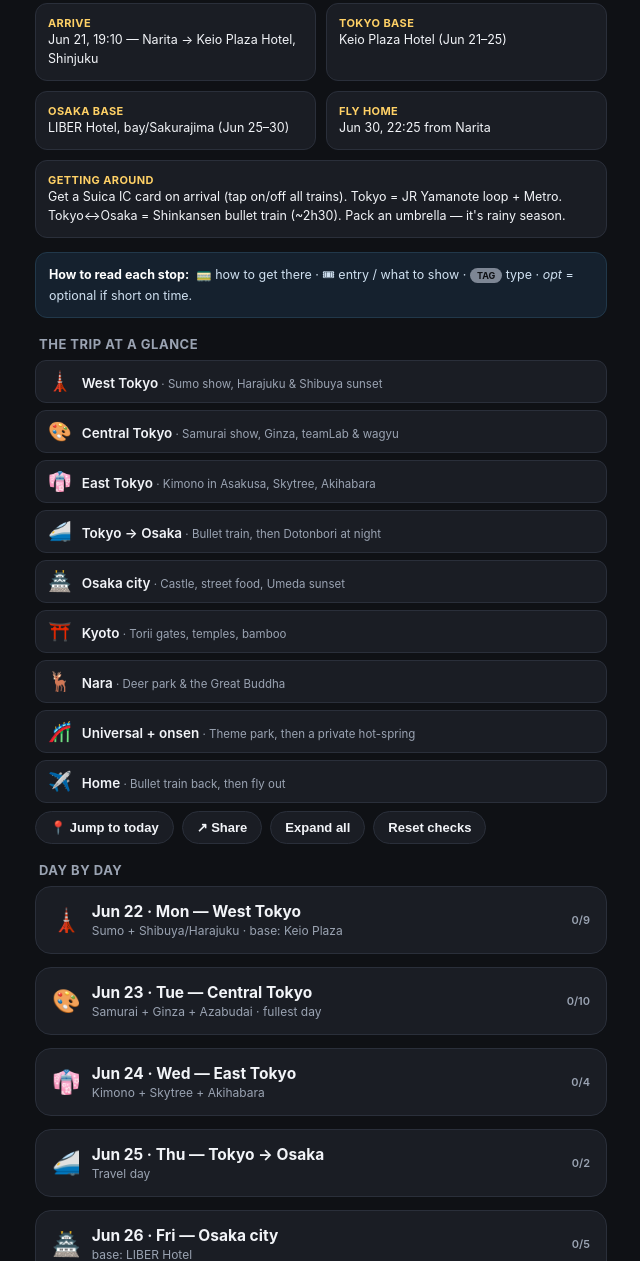
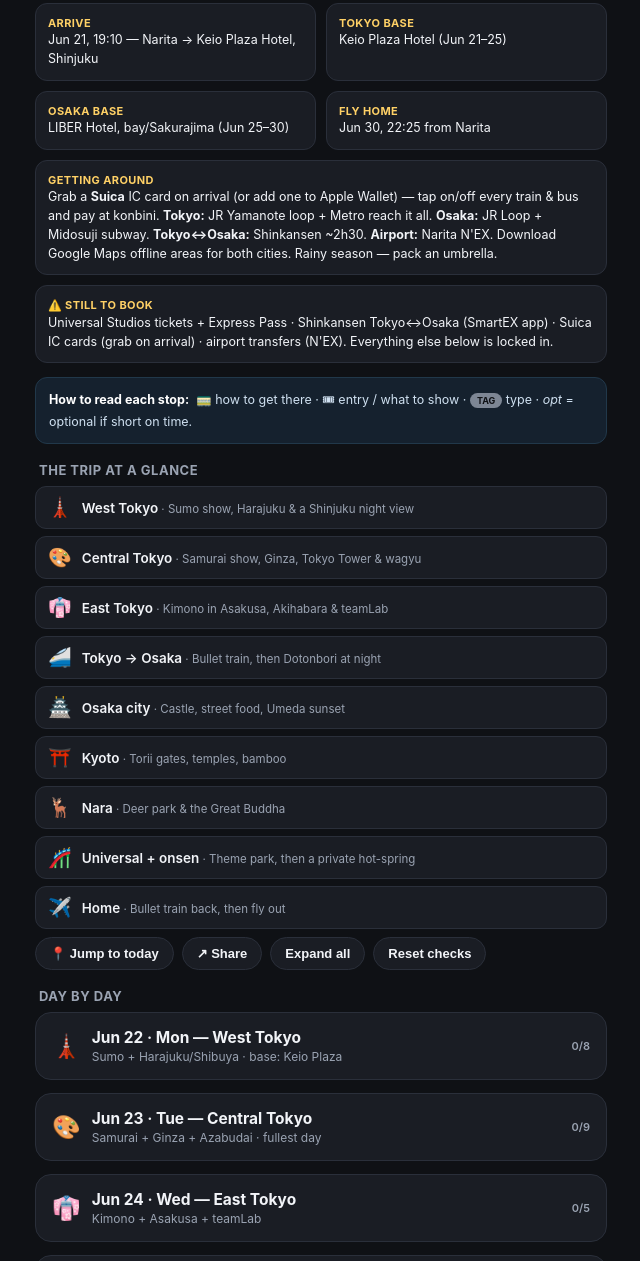
Before and after one commit to LoriT0T/japan-trip, a plain HTML site: page index.html in a window 1280 px wide. Shown: the part 196-1457 px from the top of the page, without its empty margins (319-959 px from the left). Drawn offline with nearby package versions, Linux system fonts and the light colour scheme; no server answers.

Commit message:
Lock in sumo/samurai/kimono/teamLab bookings; gov-bldg deck replaces Shibuya Sky; drop Skytree; flag still-to-book items

```diff
--- a/index.html
+++ b/index.html
@@ -81,7 +81,8 @@
     <div class="gcard"><div class="k">Tokyo base</div>Keio Plaza Hotel (Jun 21–25)</div>
     <div class="gcard"><div class="k">Osaka base</div>LIBER Hotel, bay/Sakurajima (Jun 25–30)</div>
     <div class="gcard"><div class="k">Fly home</div>Jun 30, 22:25 from Narita</div>
-    <div class="gcard full"><div class="k">Getting around</div>Get a Suica IC card on arrival (tap on/off all trains). Tokyo = JR Yamanote loop + Metro. Tokyo↔Osaka = Shinkansen bullet train (~2h30). Pack an umbrella — it's rainy season.</div>
+    <div class="gcard full"><div class="k">Getting around</div>Grab a <b>Suica</b> IC card on arrival (or add one to Apple Wallet) — tap on/off every train &amp; bus and pay at konbini. <b>Tokyo:</b> JR Yamanote loop + Metro reach it all. <b>Osaka:</b> JR Loop + Midosuji subway. <b>Tokyo↔Osaka:</b> Shinkansen ~2h30. <b>Airport:</b> Narita N'EX. Download Google Maps offline areas for both cities. Rainy season — pack an umbrella.</div>
+    <div class="gcard full"><div class="k">⚠️ Still to book</div>Universal Studios tickets + Express Pass · Shinkansen Tokyo↔Osaka (SmartEX app) · Suica IC cards (grab on arrival) · airport transfers (N'EX). Everything else below is locked in.</div>
   </div>
 
   <div class="legend">
@@ -111,37 +112,36 @@
 
 <script>
 const TRIP = [
- {date:"2026-06-22", e:"🗼", title:"Jun 22 · Mon — West Tokyo", sum:"Sumo show, Harajuku & Shibuya sunset", area:"Sumo + Shibuya/Harajuku · base: Keio Plaza", stops:[
-   {ic:"🏙️",tag:"Viewpoint",opt:true,name:"Metropolitan Gov Building",wiki:"Tokyo Metropolitan Government Building",desc:"Free 202m observation deck — an optional quick warm-up right by the hotel; skip if you want a slower start.",time:"09:30 (optional)",trip:"5-min walk from hotel (Tochomae)",pid:"ChIJnctryNSMGGARLv4MknPFseU",q:"Tokyo Metropolitan Government Building",ll:[35.689733,139.6916563],phone:"+81335207890",walk:true},
-   {ic:"🤼",tag:"Show",name:"Sumo Show — Sekisaku Bldg 2F",desc:"Live demo by retired pro wrestlers; you can step in the ring, plus chanko-nabe hotpot.",time:"11:00",trip:"~15-min walk, or JR Chuo-Sobu Shinjuku→Okubo",entry:"Enter by the door next to Daiso → 2F. Show QR; late entry refused; welcome drink incl.",pid:"ChIJk2SlFiGNGGARjl0jVGPDnjY",q:"Sekisaku Building Shinjuku",ll:[35.7025151,139.7080267]},
-   {ic:"⛩️",tag:"Shrine",name:"Meiji Jingu",wiki:"Meiji Shrine",desc:"Tokyo's grand forest shrine — peaceful wooded paths in the middle of the city.",time:"13:00",trip:"JR Yamanote Shinjuku→Harajuku (~4 min)",pid:"ChIJ5SZMmreMGGARcz8QSTiJyo8",q:"Meiji Jingu",ll:[35.6763976,139.6993259],phone:"+81333795511"},
-   {ic:"🍣",tag:"Lunch",name:"Kaiten Sushi Ginza Onodera",desc:"High-end conveyor-belt sushi — premium fish at relatively friendly prices.",time:"lunch · Omotesando",trip:"~10-min walk / Chiyoda Meiji-jingumae→Omotesando",pid:"ChIJyZOxItGNGGARWwp9_I4dZDA",q:"Ginza Onodera Omotesando",ll:[35.665805,139.7100254],phone:"+815030851700",walk:true},
+ {date:"2026-06-22", e:"🗼", title:"Jun 22 · Mon — West Tokyo", sum:"Sumo show, Harajuku & a Shinjuku night view", area:"Sumo + Harajuku/Shibuya · base: Keio Plaza", stops:[
+   {ic:"🤼",tag:"Show",name:"Sumo Show — Sekisaku Bldg 2F",desc:"Live demo by retired pro wrestlers (a show, not a tournament) — step in the ring, plus chanko-nabe hotpot (that's lunch).",time:"12:30 · arrive 12:20",trip:"~15-min walk, or JR Chuo-Sobu Shinjuku→Okubo",entry:"Meet on 2F of Sekisaku Bldg (Ōkubo 2-5-22). FRONT entrance only — the door next to Daiso, up the stairs to 2F. Do NOT use the rear entrance. Show your GetYourGuide ticket. Late entry may be refused, so be on time.",pid:"ChIJk2SlFiGNGGARjl0jVGPDnjY",q:"Sekisaku Building Shinjuku",ll:[35.7025151,139.7080267]},
+   {ic:"⛩️",tag:"Shrine",name:"Meiji Jingu",wiki:"Meiji Shrine",desc:"Tokyo's grand forest shrine — peaceful wooded paths in the middle of the city.",time:"15:00 · after sumo",trip:"JR Yamanote Shinjuku→Harajuku (~4 min)",pid:"ChIJ5SZMmreMGGARcz8QSTiJyo8",q:"Meiji Jingu",ll:[35.6763976,139.6993259],phone:"+81333795511"},
+   {ic:"🍣",tag:"Lunch",name:"Kaiten Sushi Ginza Onodera",desc:"High-end conveyor-belt sushi — premium fish at relatively friendly prices.",time:"~15:45 · Omotesando",trip:"~10-min walk / Chiyoda Meiji-jingumae→Omotesando",pid:"ChIJyZOxItGNGGARWwp9_I4dZDA",q:"Ginza Onodera Omotesando",ll:[35.665805,139.7100254],phone:"+815030851700",walk:true},
    {ic:"🍩",tag:"Coffee",name:"Higuma Doughnuts",desc:"Cult fresh-made fluffy doughnuts + good coffee for a quick break.",time:"coffee/donuts",trip:"2-min walk",pid:"ChIJB4nX_beNGGARcvfg36ImbP8",q:"Higuma Doughnuts",ll:[35.6677675,139.7104797],phone:"+81368043163",walk:true},
    {ic:"🛍️",tag:"Street",name:"Takeshita Street",wiki:"Takeshita Street",desc:"Harajuku's loud teen-fashion lane — crepes, kawaii shops, people-watching.",time:"Harajuku",trip:"~7-min walk",q:"Takeshita Street Harajuku",ll:[35.6710335,139.7051821],walk:true},
-   {ic:"🚦",tag:"Landmark",name:"Shibuya Crossing",wiki:"Shibuya Crossing",desc:"The world's busiest scramble crossing — pure Tokyo energy. Hachiko statue nearby.",time:"16:00",trip:"JR Yamanote Harajuku→Shibuya (1 stop)",pid:"ChIJK9EM68qLGGARacmu4KJj5SA",q:"Shibuya Crossing",ll:[35.659482,139.7005596]},
-   {ic:"🌇",tag:"Viewpoint",name:"Shibuya Sky",wiki:"Shibuya Scramble Square",desc:"Open-air rooftop deck at 229m — the best sunset view in the city (we booked it).",time:"17:30 · sunset",trip:"Same building — Shibuya Scramble Square",entry:"Entrance 14F. Scan QR (20-min window). Bags → 46F lockers before the roof.",pid:"ChIJ4Rr2JWiLGGARcyRSHuZ-9G8",q:"Shibuya Sky",ll:[35.6586719,139.7019848],walk:true},
+   {ic:"🚦",tag:"Landmark",name:"Shibuya Crossing",wiki:"Shibuya Crossing",desc:"The world's busiest scramble crossing — pure Tokyo energy. Hachiko statue nearby.",time:"17:00",trip:"JR Yamanote Harajuku→Shibuya (1 stop)",pid:"ChIJK9EM68qLGGARacmu4KJj5SA",q:"Shibuya Crossing",ll:[35.659482,139.7005596]},
+   {ic:"🌃",tag:"Viewpoint",name:"Metropolitan Gov Bldg Observatory",wiki:"Tokyo Metropolitan Government Building",desc:"Free 202m observation deck for the sunset/night skyline — Mt Fuji to the west on clear days. (Replaces Shibuya Sky — its only slots were late afternoon, not a good time.)",time:"18:00 · sunset/night",trip:"JR Yamanote Shibuya→Shinjuku (~6 min), short walk to Tochomae",entry:"Free, no booking. Take the Observation Deck elevator on 1F of Main Bldg No.1. Head to the SOUTH deck (open to 21:30, last entry 21:00) — the North deck is shut on the 4th Monday, which is today. Allow for a 20–30 min queue.",pid:"ChIJnctryNSMGGARLv4MknPFseU",q:"Tokyo Metropolitan Government Building",ll:[35.689733,139.6916563],phone:"+81335207890"},
    {ic:"🍜",tag:"Dinner",name:"Fūunji ramen",desc:"Legendary tsukemen (dip noodles) in a rich chicken-seafood broth. Then Kabukicho neon nightlife.",time:"dinner · then Kabukicho",trip:"JR Yamanote Shibuya→Shinjuku (~6 min)",pid:"ChIJ508frs-MGGARnIKrb_tkai0",q:"Fuunji Shinjuku",ll:[35.6868343,139.6966393]}
  ]},
- {date:"2026-06-23", e:"🎨", title:"Jun 23 · Tue — Central Tokyo", sum:"Samurai show, Ginza, teamLab & wagyu", area:"Samurai + Ginza + Azabudai · fullest day", stops:[
+ {date:"2026-06-23", e:"🎨", title:"Jun 23 · Tue — Central Tokyo", sum:"Samurai show, Ginza, Tokyo Tower & wagyu", area:"Samurai + Ginza + Azabudai · fullest day", stops:[
    {ic:"🌿",tag:"Garden",opt:true,name:"Shinjuku Gyoen",wiki:"Shinjuku Gyo-en",desc:"Spacious landscaped garden — an optional calm start (closed Mondays).",time:"09:00",trip:"~10-min walk, or Marunouchi to Shinjuku-gyoemmae",pid:"ChIJPyOTG8KMGGARh_IXobWxHmo",q:"Shinjuku Gyoen",ll:[35.6851763,139.7100517],phone:"+81333500151",walk:true},
-   {ic:"🥷",tag:"Show",name:"Samurai Restaurant",desc:"Wild neon cabaret with samurai, drummers & dancers (the old Robot Restaurant's successor).",time:"10:30 show",trip:"~12-min walk to Kabukicho",entry:"Kabukicho 1-7-7 B1F — redeem at the Gira Gira Girls desk. Arrive 15 min early; ID (18+).",pid:"ChIJ9eLvweSNGGARpLA8HtSkuC0",q:"Samurai Restaurant Kabukicho",ll:[35.6942728,139.7027663],phone:"+81362056100",walk:true},
+   {ic:"🥷",tag:"Show",name:"Samurai Restaurant",desc:"Wild neon cabaret with samurai, drummers & dancers (the old Robot Restaurant's successor).",time:"10:40 show · arrive 10:20",trip:"~12-min walk to Kabukicho",entry:"Reception is inside the Samurai Restaurant entrance, Kabukichō 1-7-7. Show the GetYourGuide ticket (ref GYGKBGANK7VB · PIN PeqsDY&n) and bring passport/ID. 18+ only; no sunglasses, outside food/drink, pro cameras or costumes. If you're late you'll only be seated at the intermission.",pid:"ChIJ9eLvweSNGGARpLA8HtSkuC0",q:"Samurai Restaurant Kabukicho",ll:[35.6942728,139.7027663],phone:"+81362056100",walk:true},
    {ic:"🐟",tag:"Market · Lunch",name:"Tsukiji Market + Seagen",wiki:"Tsukiji fish market",desc:"Buzzing seafood-stall street; lunch at Seagen for its famous overflowing tuna bowls.",time:"12:00 · lunch",trip:"Toei Oedo Shinjuku→Tsukijishijo (~25 min)",entry:"Seagen closed Wed/Thu.",pid:"ChIJ1x_6sReLGGARAzSUSIFloxs",q:"Tsukiji Outer Market",ll:[35.6649205,139.7704994],phone:"+81362604808",transit:true},
    {ic:"🏯",tag:"Garden",opt:true,name:"Imperial Palace East Gardens",wiki:"Tokyo Imperial Palace",desc:"Stone walls and gardens of the old Edo Castle grounds (optional).",time:"13:30",trip:"Hibiya Tsukiji→Otemachi (~8 min)",pid:"ChIJPfFaQhOMGGAR-QPbNQoAG6M",q:"Imperial Palace East Gardens",ll:[35.6867824,139.7571445],phone:"+81332132050"},
    {ic:"🐠",tag:"Art · Shop",name:"Ginza + Art Aquarium",wiki:"Ginza",desc:"Upscale shopping district; Art Aquarium = goldfish in glowing, art-lit tanks (Mitsukoshi 9F).",time:"14:30",trip:"Marunouchi Otemachi→Ginza",pid:"ChIJ6UVSHl2JGGARDurMrMPwvdk",q:"Art Aquarium Ginza",ll:[35.6707772,139.7661131],phone:"+81335286721"},
    {ic:"⛩️",tag:"Shrine",opt:true,name:"Hie Shrine",wiki:"Hie Shrine",desc:"Hillside shrine with a photogenic tunnel of red torii gates (optional).",time:"16:00 · Akasaka",trip:"Ginza line Ginza→Tameike-sanno (~8 min)",pid:"ChIJF0MR5MSmH2ARj3x0ov0aQ-8",q:"Hie Shrine Tokyo",ll:[35.6746656,139.7399379],phone:"+81335812471"},
    {ic:"🗼",tag:"Landmark",name:"Tokyo Tower",wiki:"Tokyo Tower",desc:"Tokyo's iconic red-and-white tower, glowing as the light fades.",time:"16:45",trip:"to Kamiyacho/Akabanebashi (~12 min)",pid:"ChIJCewJkL2LGGAR3Qmk0vCTGkg",q:"Tokyo Tower",ll:[35.6585805,139.7454329],phone:"+81334335111"},
    {ic:"🌃",tag:"Viewpoint",name:"Azabudai Sky Lobby",wiki:"Azabudai Hills",desc:"34F lookout with a postcard view straight at Tokyo Tower (small cafe charge).",time:"17:30",trip:"~8-min walk; lift by Hermès to 34F",pid:"ChIJ0bV6TSiLGGARyYzP8x8btPs",q:"Azabudai Sky Lobby",ll:[35.661213,139.7405899],phone:"+81364338100",walk:true},
-   {ic:"🎆",tag:"Museum",name:"teamLab Borderless",wiki:"TeamLab",desc:"Immersive, room-filling digital art you wander through — no map, art moves between rooms (booked).",time:"18:00 · booked",trip:"Same complex — Garden Plaza B, B1",entry:"Arrive 10 min early; show QR; wear pants (mirror floors); same-day re-entry OK.",pid:"ChIJQ5Sa1PqJGGARUSaNKKOrMVg",q:"teamLab Borderless",ll:[35.6620689,139.7432671],phone:"+81362309666",walk:true},
    {ic:"🥩",tag:"Dinner",name:"YORONIKU",desc:"Premium private-room wagyu yakiniku — the big celebration dinner (reserved).",time:"20:00 · reserved",trip:"Same complex (Azabudai Hills, 3F)",entry:"Give the reservation name; private-room yakiniku.",pid:"ChIJlxvZDOCLGGARQ10Mv2O_HA4",q:"Yoroniku Azabudai",ll:[35.6611575,139.7407835],phone:"+81355494629",walk:true}
  ]},
- {date:"2026-06-24", e:"👘", title:"Jun 24 · Wed — East Tokyo", sum:"Kimono in Asakusa, Skytree, Akihabara", area:"Kimono + Skytree + Akihabara", stops:[
-   {ic:"👘",tag:"Temple · Kimono",name:"Kimono + Sensō-ji (Asakusa)",wiki:"Sensō-ji",desc:"Rent kimono, then Tokyo's oldest temple, the Nakamise souvenir street & Kappabashi kitchen town.",time:"09:30",trip:"~40 min Metro to Asakusa",entry:"Change at your kimono shop first; return it by ~5pm.",pid:"ChIJ8T1GpMGOGGARDYGSgpooDWw",q:"Senso-ji",ll:[35.7147651,139.7966553],phone:"+81338420181",transit:true},
-   {ic:"🗼",tag:"Viewpoint · Lunch",name:"Tokyo Skytree + Toriton",wiki:"Tokyo Skytree",desc:"Japan's tallest tower (634m); Hokkaido conveyor-belt sushi (Toriton) in the mall below.",time:"13:15 · Solamachi 6F",trip:"Tobu Asakusa→Skytree (1 stop, ~3 min)",pid:"ChIJ35ov0dCOGGARKvdDH7NPHX0",q:"Tokyo Skytree",ll:[35.7100627,139.8107004],phone:"+81356377716"},
+ {date:"2026-06-24", e:"👘", title:"Jun 24 · Wed — East Tokyo", sum:"Kimono in Asakusa, Akihabara & teamLab", area:"Kimono + Asakusa + teamLab", stops:[
+   {ic:"👘",tag:"Kimono",name:"Miu Kimono Rental (Asakusa)",desc:"Get dressed for the day — 1 kimono + 1 yukata for me, and a kimono for my sister incl. her photoshoot. Then explore Asakusa in style.",time:"10:00 · arrive 9:55",trip:"~40 min Metro to Asakusa; Tobu Skytree Line North Exit → elevator to 4F",entry:"Yagai Bldg 4F, Hanakawado 1-10-11. Show the GetYourGuide ticket. Only enter if you're the booked customer; 30+ min late without contacting them may cancel it. Return rentals within business hours (¥1,000/hr late fee). Contact Kaiseido: +81 80 2105 6702.",q:"Miu Kimono Rental Asakusa",ll:[35.7118,139.7975],phone:"+818021056702"},
+   {ic:"⛩️",tag:"Temple",name:"Sensō-ji & Asakusa",wiki:"Sensō-ji",desc:"Tokyo's oldest temple, the Nakamise souvenir street & Kappabashi kitchen town — wander it all in your kimono. Lunch around here.",time:"11:00 · lunch nearby",trip:"~8-min walk from Miu",entry:"Return the kimono to Miu by late afternoon before heading across town.",pid:"ChIJ8T1GpMGOGGARDYGSgpooDWw",q:"Senso-ji",ll:[35.7147651,139.7966553],phone:"+81338420181",walk:true},
    {ic:"🎮",tag:"District",name:"Akihabara",wiki:"Akihabara",desc:"Electronics & anime mecca — arcades, gachapon capsule toys, retro games.",time:"15:30",trip:"~15-20 min via Asakusa → Ginza line",pid:"ChIJzdWdgh2MGGARh4kg2pVZL3c",q:"Akihabara Electric Town",ll:[35.6996473,139.7713703]},
-   {ic:"🍖",tag:"Dinner",name:"Hunters Bar",desc:"Monster Hunter themed bar-restaurant — themed dishes and game-world decor.",time:"19:00",trip:"5-min walk",pid:"ChIJ1yJboNmMGGAROQ_3m68YQfU",q:"Hunters Bar Akihabara",ll:[35.6978007,139.7703246],phone:"+81120196759",walk:true}
+   {ic:"🍖",tag:"Dinner",name:"Hunters Bar",desc:"Monster Hunter themed bar-restaurant — themed dishes and game-world decor. Early dinner before teamLab.",time:"17:00 · early dinner",trip:"5-min walk",pid:"ChIJ1yJboNmMGGAROQ_3m68YQfU",q:"Hunters Bar Akihabara",ll:[35.6978007,139.7703246],phone:"+81120196759",walk:true},
+   {ic:"🎆",tag:"Museum",name:"teamLab Borderless",wiki:"TeamLab",desc:"Immersive, room-filling digital art you wander through — art moves between rooms, no fixed map (booked 18:30; moved here since it's closed the 23rd).",time:"18:30 · booked",trip:"Akihabara → Azabudai Hills (~30 min); Garden Plaza B, B1",entry:"Azabudai Hills, Garden Plaza B B1F. Ticket is in the teamLab app/link (released 24h before · ref A3VTUKWY4A7Y-0001). Wear pants (mirror floors). No re-entry once you leave; stay as long as you like.",pid:"ChIJQ5Sa1PqJGGARUSaNKKOrMVg",q:"teamLab Borderless",ll:[35.6620689,139.7432671],phone:"+81362309666"}
  ]},
  {date:"2026-06-25", e:"🚄", title:"Jun 25 · Thu — Tokyo → Osaka", sum:"Bullet train, then Dotonbori at night", area:"Travel day", stops:[
-   {ic:"🚄",tag:"Travel",name:"Shinkansen: Tokyo → Shin-Osaka",wiki:"Tokyo Station",desc:"Bullet train, ~2h30. Book reserved seats on the SmartEX app.",time:"~10:45",trip:"Shinjuku → Tokyo Station first",q:"Tokyo Station",ll:[35.6812,139.7671]},
+   {ic:"🚄",tag:"Travel",name:"Shinkansen: Tokyo → Shin-Osaka",wiki:"Tokyo Station",desc:"Bullet train, ~2h30. ⚠️ Still to book: reserved seats on the SmartEX app.",time:"~10:45",trip:"Shinjuku → Tokyo Station first",q:"Tokyo Station",ll:[35.6812,139.7671]},
    {ic:"🏨",tag:"Hotel",name:"LIBER Hotel — check in",desc:"Bay-side Osaka hotel right next to Universal. Evening: head to Dotonbori for street food.",time:"~14:00",trip:"JR Loop → Nishikujo → Yumesaki line",pid:"ChIJafF5azTpAGARWJn-33drztw",q:"LIBER Hotel Osaka",ll:[34.661254,135.432892],phone:"+81664623333"}
  ]},
  {date:"2026-06-26", e:"🏯", title:"Jun 26 · Fri — Osaka city", sum:"Castle, street food, Umeda sunset", area:"base: LIBER Hotel", stops:[
@@ -163,11 +163,11 @@
    {ic:"🏮",tag:"Shrine",name:"Kasuga Taisha",wiki:"Kasuga-taisha",desc:"Forest shrine lined with thousands of stone and bronze lanterns.",time:"12:30",trip:"~12-min walk",pid:"ChIJ1Wqwa8A5AWARlpXjgoPnl0w",q:"Kasuga Taisha",ll:[34.6815454,135.8484719],phone:"+81742227788",walk:true}
  ]},
  {date:"2026-06-29", e:"🎢", title:"Jun 29 · Mon — Universal + onsen", sum:"Theme park, then a private hot-spring", area:"base: LIBER Hotel", stops:[
-   {ic:"🎢",tag:"Theme park",name:"Universal Studios Japan",wiki:"Universal Studios Japan",desc:"Super Nintendo World & Harry Potter. Arrive at opening; we have Express Pass.",time:"09:00",trip:"JR Sakurajima→Universal City (~6 min)",entry:"Main gate. Have Studio Pass + Express Pass QR ready.",pid:"ChIJXeLVg9DgAGARqlIyMCX-BTY",q:"Universal Studios Japan",ll:[34.6656768,135.4323185],phone:"+81570200606"},
+   {ic:"🎢",tag:"Theme park",name:"Universal Studios Japan",wiki:"Universal Studios Japan",desc:"Super Nintendo World & Harry Potter. Arrive at opening. ⚠️ Still to book: park tickets + Express Pass — buy before the trip.",time:"09:00",trip:"JR Sakurajima→Universal City (~6 min)",entry:"Main gate. Have the Studio Pass + Express Pass QR ready once booked.",pid:"ChIJXeLVg9DgAGARqlIyMCX-BTY",q:"Universal Studios Japan",ll:[34.6656768,135.4323185],phone:"+81570200606"},
    {ic:"♨️",tag:"Onsen",name:"Solaniwa Onsen",desc:"Hot-spring complex; we booked a private open-air bath to unwind after the park.",time:"19:00 · reserved",trip:"JR to Bentencho (~12 min)",entry:"Reception → give the private-bath (kashikiri) reservation.",pid:"ChIJh2z_4A3nAGARROaafpvGXBQ",q:"Solaniwa Onsen",ll:[34.6703579,135.4595476],phone:"+81667705126"}
  ]},
  {date:"2026-06-30", e:"✈️", title:"Jun 30 · Tue — Home", sum:"Bullet train back, then fly out", area:"Big travel day", stops:[
-   {ic:"🚄",tag:"Travel",name:"Shinkansen Shin-Osaka → Tokyo",desc:"Bullet train back, ~2h30. Leave Osaka early afternoon.",time:"~13:30",trip:"Hotel → Shin-Osaka",q:"Shin-Osaka Station",ll:[34.7332,135.5003]},
+   {ic:"🚄",tag:"Travel",name:"Shinkansen Shin-Osaka → Tokyo",desc:"Bullet train back, ~2h30. ⚠️ Book reserved seats (SmartEX). Leave Osaka early afternoon.",time:"~13:30",trip:"Hotel → Shin-Osaka",q:"Shin-Osaka Station",ll:[34.7332,135.5003]},
    {ic:"✈️",tag:"Flight",name:"Narita Airport T2",wiki:"Narita International Airport",desc:"Be at the airport by ~19:25 for the 22:25 flight home.",time:"QR807 · 22:25",trip:"Tokyo → Narita N'EX (~80-90 min)",q:"Narita Airport Terminal 2",ll:[35.7720,140.3929]}
  ]}
 ];
--- a/sw.js
+++ b/sw.js
@@ -1,4 +1,4 @@
-const CACHE = 'japan-trip-v3';
+const CACHE = 'japan-trip-v4';
 const ASSETS = ['./','./index.html','./manifest.json','./icon-192.png','./icon-512.png','./apple-touch-icon.png'];
 self.addEventListener('install', e => {
   e.waitUntil(caches.open(CACHE).then(c => c.addAll(ASSETS)).then(()=>self.skipWaiting()));
```
